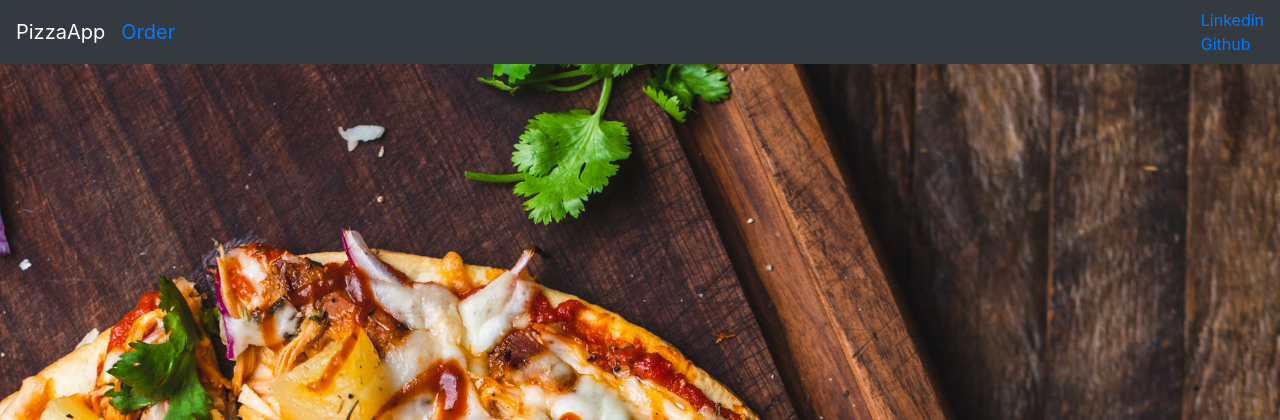
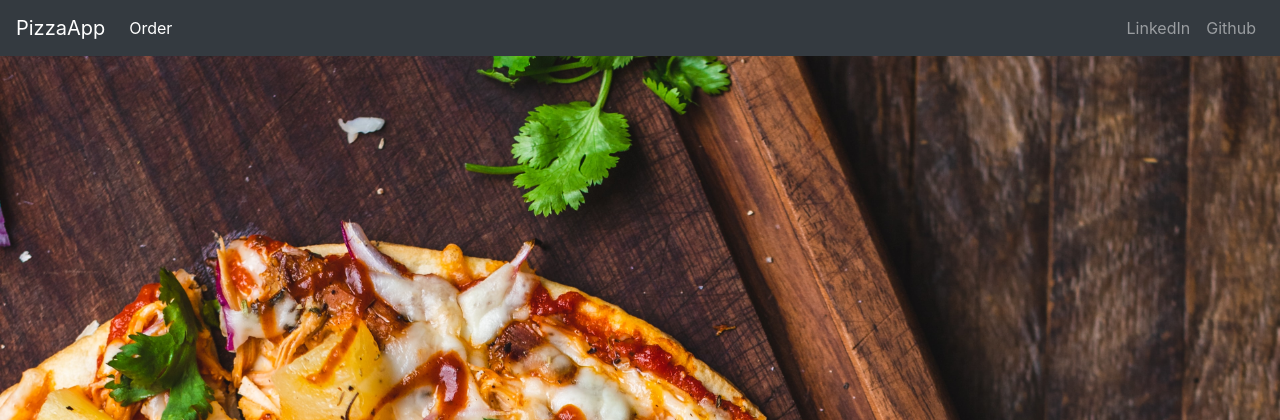
Before and after one commit to Siddharth-Litoria/Pizza-Ordering-App, a Django app: page /home/ in a window 1280 px wide. Shown: the top 420 px of the page. Run offline with Django 3.2, Linux system fonts and the light colour scheme; some libraries are stand-ins or nearby versions.

Commit message:
changed the navbar and form styling

```diff
--- a/pizza/order/templates/order/base.html
+++ b/pizza/order/templates/order/base.html
@@ -12,20 +12,30 @@
     <title>PizzaApp</title>
   </head>
 
-<nav class="navbar navbar-dark bg-dark">
+<nav class="navbar navbar-expand-lg navbar-dark bg-dark">
+  <a class="navbar-brand" href="{% url 'home'%}">PizzaApp</a>
+  <button class="navbar-toggler" type="button" data-toggle="collapse" data-target="#navbarSupportedContent" aria-controls="navbarSupportedContent" aria-expanded="false" aria-label="Toggle navigation">
+    <span class="navbar-toggler-icon"></span>
+  </button>
 
-      <a class="navbar-brand" href="{% url 'home'%}">PizzaApp</a>
-
+  <div class="collapse navbar-collapse" id="navbarSupportedContent">
     <ul class="navbar-nav mr-auto">
-      <li class="navbar-brand"><a href="{% url 'order'%}">Order</a></li>
+      <li class="nav-item active">
+        <a class="nav-link" href="{% url 'order'%}">Order <span class="sr-only">(current)</span></a>
+      </li>
     </ul>
-    <ul class="nav navbar-nav navbar-right">
-      <li ><a href="https://www.linkedin.com/in/siddharth-litoria-969450129/">Linkedin</a></li>
-      <li><a href="https://github.com/Siddharth-Litoria/Pizza-Ordering-App">Github</a></li>
-    </ul>
-
+  </div>
+     <div class="navbar-collapse collapse w-100 order-3 dual-collapse2">
+        <ul class="navbar-nav ml-auto">
+            <li class="nav-item">
+                <a class="nav-link" href="https://www.linkedin.com/in/siddharth-litoria-969450129/">LinkedIn</a>
+            </li>
+            <li class="nav-item">
+                <a class="nav-link" href="https://github.com/Siddharth-Litoria/Pizza-Ordering-App">Github</a>
+            </li>
+        </ul>
+    </div>
 </nav>
-
   <body>
   {% block body%}
   {% endblock %}
--- a/pizza/order/templates/order/editorder.html
+++ b/pizza/order/templates/order/editorder.html
@@ -7,8 +7,7 @@
     <input type="submit" value="Edit Pizza Order">
 
 </form>
-{{note}}
-<br>
-<a href="{% url 'home'%}">back to home page</a>
+    <div class="text-success">{{note}}</div>
+
 </div>
 {% endblock %}
```
Also changed, not shown: pizza/order/templates/order/order.html (+23 -10 lines), pizza/db.sqlite3.
